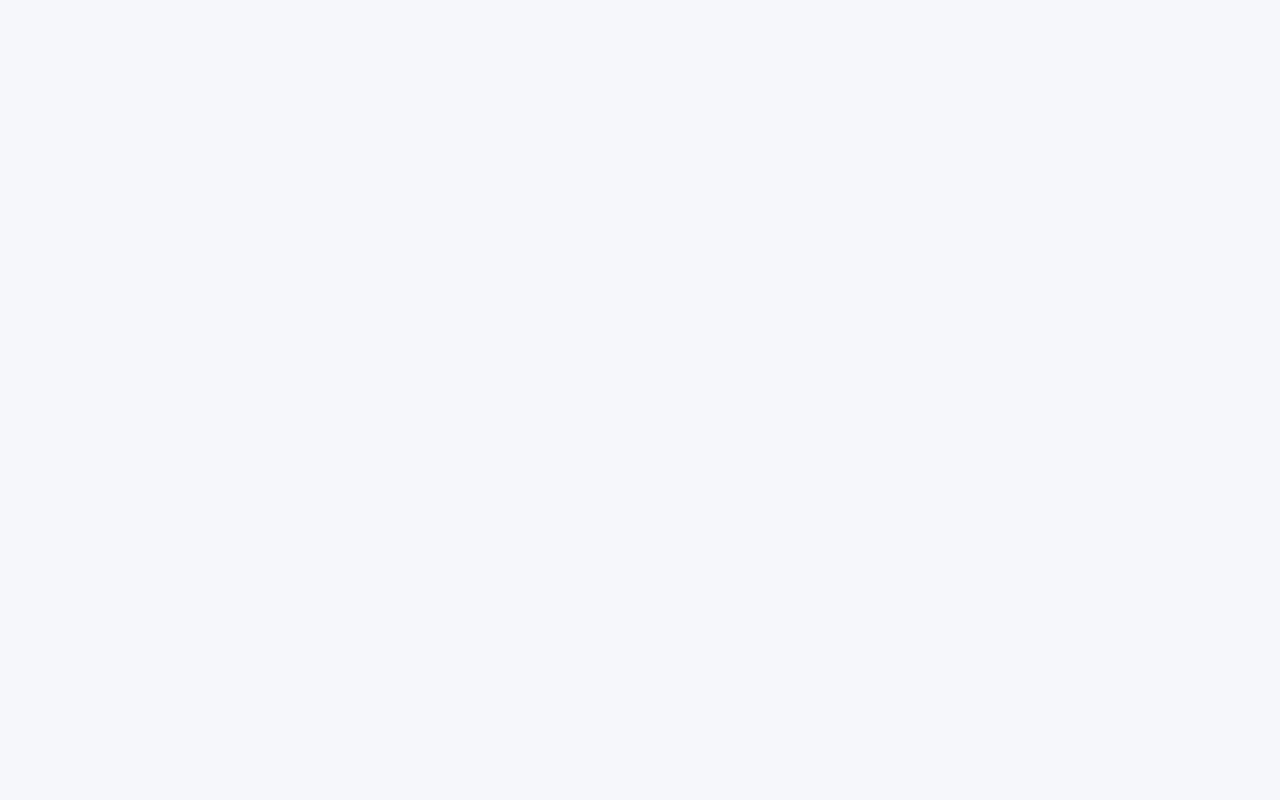
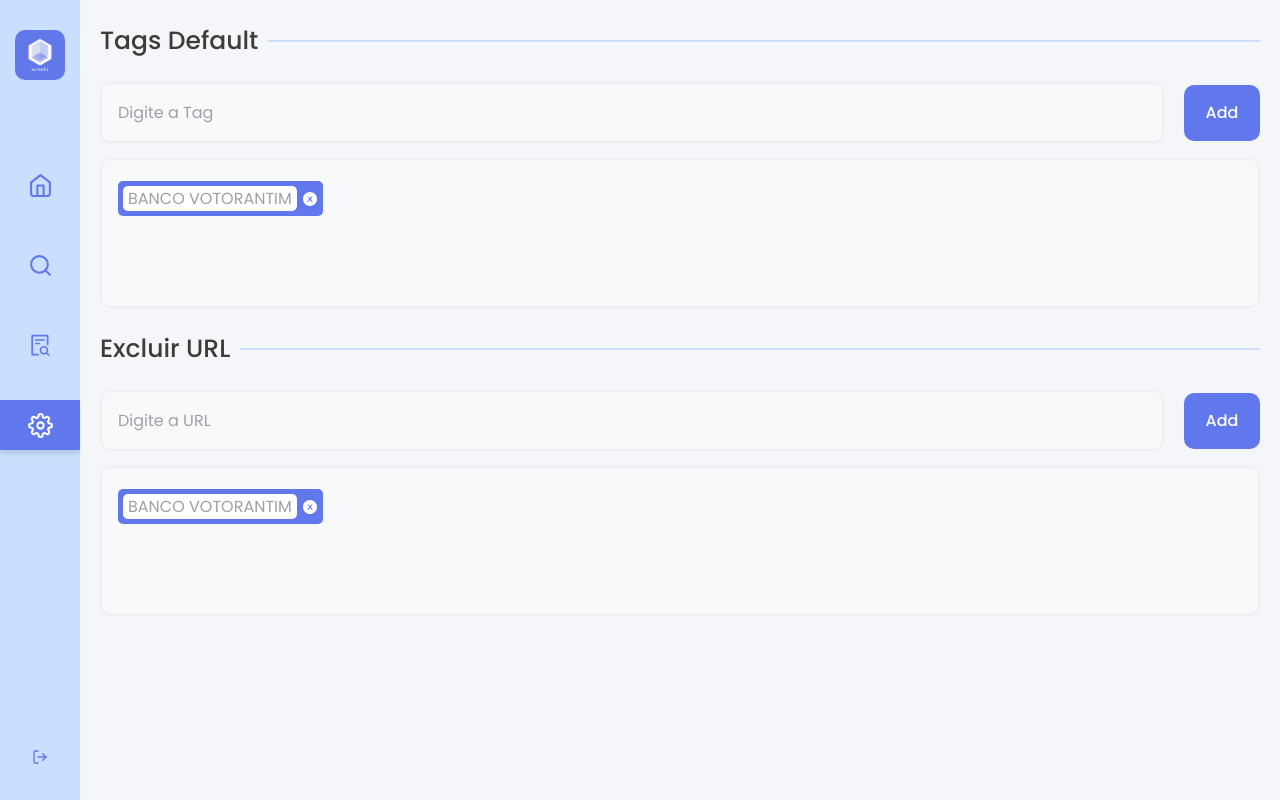
Before and after one commit to renanmascg/react-crawling-board, a React (Create React App) app: page /settings in a window 1280 px wide. Built offline with nearby package versions, Linux system fonts and the light colour scheme.

Commit message:
Adiciona settings dentro da aplicação.

```diff
--- a/src/components/sidenav/index.tsx
+++ b/src/components/sidenav/index.tsx
@@ -26,10 +26,10 @@
             <AiOutlineFileSearch size={25} />
           </Link>
         </Navitem>
-        <Navitem>
-          <a href="#">
+        <Navitem active={window.location.pathname.includes('/settings')}>
+          <Link to="/settings">
             <FiSettings size={25} />
-          </a>
+          </Link>
         </Navitem>
       </ul>
 
--- /dev/null
+++ b/src/pages/Settings/index.tsx
@@ -0,0 +1,59 @@
+import React from 'react';
+import { FiSearch } from 'react-icons/fi';
+import { AiFillCloseCircle } from 'react-icons/ai';
+import { Container, Content, Title, Form, Chip, ChipsArea } from './styles';
+import Sidenav from '../../components/sidenav';
+import Input from '../../components/input';
+import Button from '../../components/button';
+
+const Settings: React.FC = () => {
+  return (
+    <Container>
+      <Sidenav />
+      <Content>
+        <Form>
+          <Title>
+            <h1>Tags Default</h1>
+            <hr />
+          </Title>
+          <div>
+            <Input name="enterprise" placeholder="Digite a Tag" />
+            <Button type="submit">Add</Button>
+          </div>
+          <ChipsArea>
+            <Chip>
+              <p>BANCO VOTORANTIM</p>
+              <AiFillCloseCircle
+                id="banco votorantim"
+                name="BANCO VOTORANTIM"
+                onClick={event => console.log(event.currentTarget.id)}
+              />
+            </Chip>
+          </ChipsArea>
+        </Form>
+        <Form>
+          <Title>
+            <h1>Excluir URL</h1>
+            <hr />
+          </Title>
+          <div>
+            <Input name="enterprise" placeholder="Digite a URL" />
+            <Button type="submit">Add</Button>
+          </div>
+          <ChipsArea>
+            <Chip>
+              <p>BANCO VOTORANTIM</p>
+              <AiFillCloseCircle
+                id="banco votorantim"
+                name="BANCO VOTORANTIM"
+                onClick={event => console.log(event.currentTarget.id)}
+              />
+            </Chip>
+          </ChipsArea>
+        </Form>
+      </Content>
+    </Container>
+  );
+};
+
+export default Settings;
--- /dev/null
+++ b/src/pages/Settings/styles.ts
@@ -0,0 +1,111 @@
+import styled, { css } from 'styled-components';
+import { shade } from 'polished';
+
+export const Container = styled.div`
+  height: 100vh;
+  display: flex;
+  align-items: stretch;
+`;
+
+export const Content = styled.div`
+  flex: 1;
+  overflow: auto;
+  padding: 20px;
+  display: flex;
+  flex-direction: column;
+
+  hr {
+    margin: 20px 0;
+    border: 1px solid #cadfff;
+  }
+`;
+
+export const Title = styled.div`
+  display: flex;
+  align-items: center;
+  margin-bottom: 20px;
+
+  h1 {
+    margin-right: 10px;
+    font-size: 25px;
+    color: #3c3c3c;
+  }
+
+  hr {
+    flex: 1;
+  }
+`;
+
+export const ChipsArea = styled.div`
+  background: #f8f9fa;
+  border-radius: 10px;
+  border: 2px solid #eeeff2;
+  padding: 16px;
+  width: 100%;
+  height: 150px;
+  color: #9da1a6;
+  display: flex !important;
+  justify-content: start !important;
+  align-items: start !important;
+  margin-top: 15px;
+  flex-wrap: wrap;
+  overflow: auto;
+`;
+
+export const Chip = styled.div`
+  background: #6078eb;
+  padding: 5px;
+  border-radius: 5px;
+  margin: 5px 5px 0px 0px;
+
+  p {
+    background: #fff;
+    border-radius: 5px;
+    padding: 0 5px;
+    color: #9da1a6;
+    margin-right: 5px;
+  }
+
+  svg {
+    color: #fff;
+
+    &:hover {
+      color: ${shade(0.2, '#cadfff')};
+      cursor: pointer;
+    }
+  }
+`;
+
+export const Form = styled.form`
+  & + form {
+    margin-top: 20px;
+  }
+
+  div {
+    display: flex;
+    justify-content: center;
+    align-items: center;
+
+    button {
+      margin-left: 20px;
+      margin-top: 0px;
+      width: 80px;
+    }
+  }
+
+  span {
+    display: flex;
+    align-items: center;
+    margin-top: 15px;
+
+    input {
+      border: 0px solid #eeeff2;
+      cursor: pointer;
+    }
+
+    label {
+      margin-left: 10px;
+      cursor: pointer;
+    }
+  }
+`;
--- a/src/routes/index.tsx
+++ b/src/routes/index.tsx
@@ -5,6 +5,7 @@
 import Dashboard from '../pages/Dashboard';
 import Search from '../pages/Search';
 import Results from '../pages/Results';
+import Settings from '../pages/Settings';
 
 const Routes: React.FC = () => (
   <Switch>
@@ -12,6 +13,7 @@
     <Route path="/dashboard" exact component={Dashboard} />
     <Route path="/search" exact component={Search} />
     <Route path="/results" exact component={Results} />
+    <Route path="/settings" exact component={Settings} />
   </Switch>
 );
 
```
